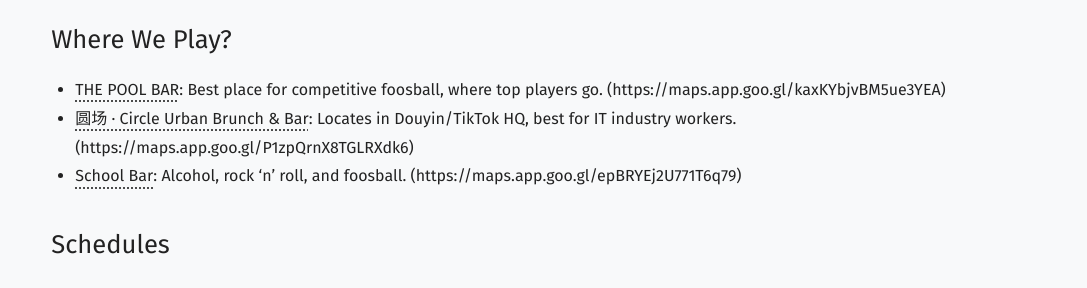
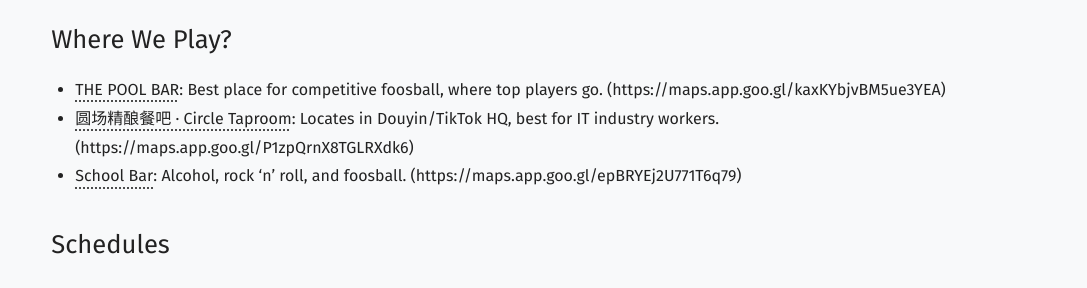
Before and after one commit to BeijingFoosball/beijingfoosball.github.io, a Jekyll site: the page built from _docs/introduction.md, in a window 1280 px wide. Shown: the part 1320-1608 px from the top of the page, without its empty margins (96-1183 px from the left). Built offline with Jekyll 4.4.1, drawn with Linux system fonts in a browser that asks for light colours; some web fonts are replaced.

Commit message:
feat: update circle name

```diff
--- a/_data/places.yaml
+++ b/_data/places.yaml
@@ -6,7 +6,7 @@
   table: 火球专业版
   image: the-pool-bar.jpg
   googlemaps: https://maps.app.goo.gl/kaxKYbjvBM5ue3YEA
-- name: 圆场 · Circle Urban Brunch & Bar
+- name: 圆场精酿餐吧 · Circle Taproom
   desc: 抖音集团总部1733商区，互联网球友分据点。
   desc_en: Locates in Douyin/TikTok HQ, best for IT industry workers.
   link: https://m.dianping.com/shopshare/l5Vj7PLxkSuvurO8
```
